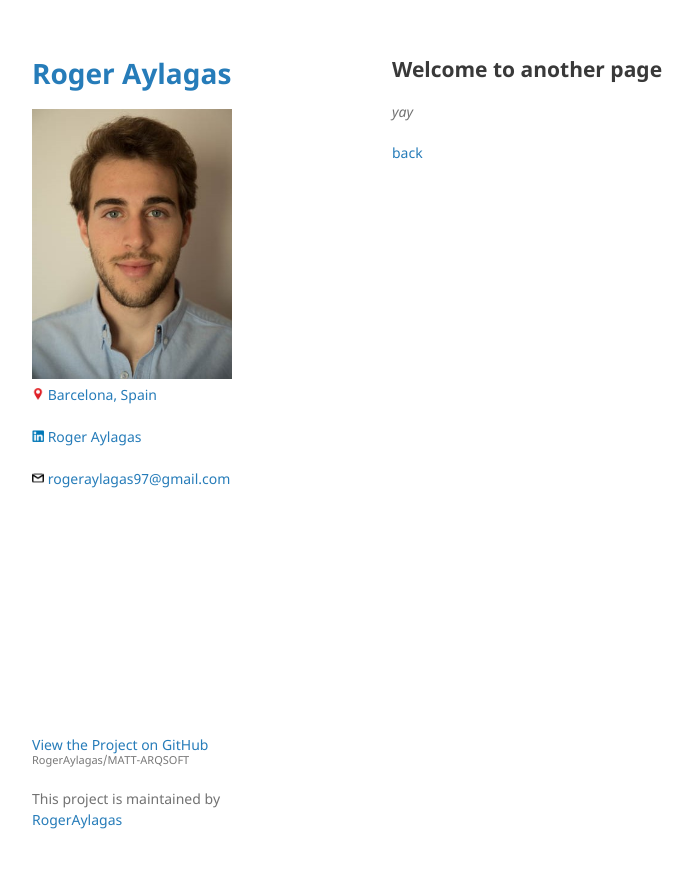
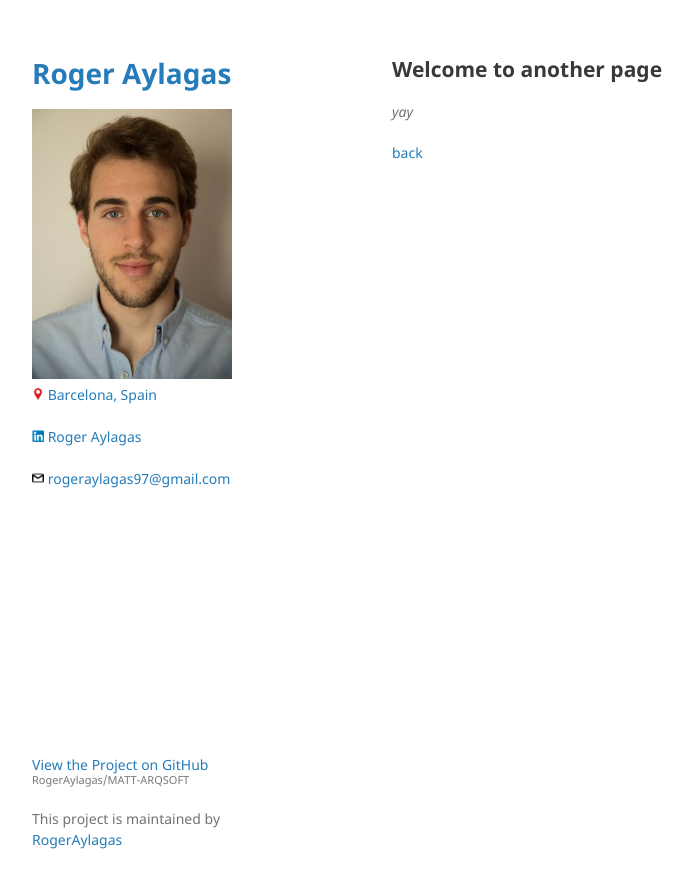
Before and after one commit to RogerAylagas/MATT-ARQSOFT, a Jekyll site: the page built from another-page.md, in a window 1280 px wide. Shown: the top 888 px of the page, without its empty margins (178-871 px from the left). Built offline with Jekyll 4.4.1, drawn with Linux system fonts in a browser that asks for light colours; our own code applies the rules of GitHub Pages for plain Markdown files.

Commit message:
Small changes

```diff
--- a/_sass/jekyll-theme-minimal.scss
+++ b/_sass/jekyll-theme-minimal.scss
@@ -192,7 +192,7 @@ footer {
   width:270px;
   float:left;
   position:fixed;
-  bottom:50px;
+  bottom:30px;
   -webkit-font-smoothing:subpixel-antialiased;
 }
 
@@ -226,8 +226,8 @@ footer {
 
   header ul {
     position:absolute;
-    right:50px;
-    top:52px;
+    right:30px;
+    top:40px;
   }
 }
 
```
